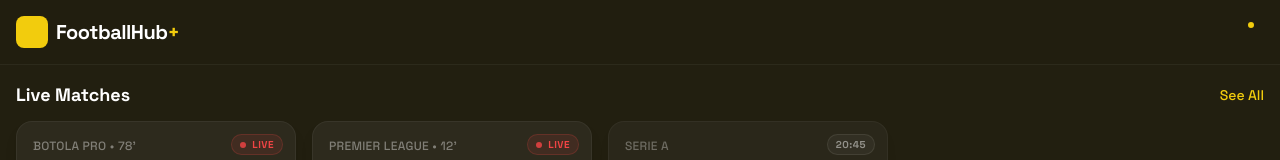
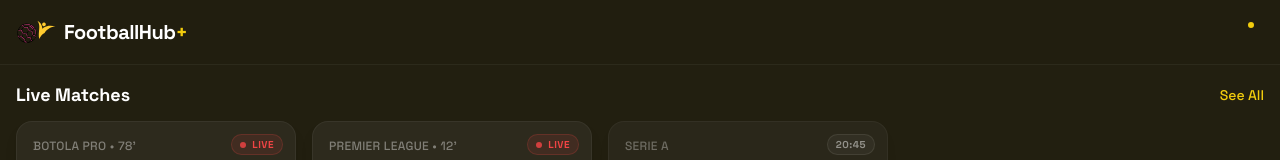
Before and after one commit to beniich/supfoot, a Next.js app in the folder web/: page / in a window 1280 px wide. Shown: the top 160 px of the page. Built offline with nearby package versions, Linux system fonts and the light colour scheme.

Commit message:
feat: implement new branding with logo.svg across the application

```diff
--- a/web/src/app/admin/layout.tsx
+++ b/web/src/app/admin/layout.tsx
@@ -4,6 +4,7 @@ import React from 'react';
 import { ProtectedRoute } from '@/components/ProtectedRoute';
 import Link from 'next/link';
 import { usePathname } from 'next/navigation';
+import Image from 'next/image';
 
 export default function AdminLayout({
     children,
@@ -26,10 +27,10 @@ export default function AdminLayout({
         <ProtectedRoute requireAdmin={true}>
             <div className="flex min-h-screen bg-[#0a0a0b] text-white">
                 {/* Sidebar */}
-                <aside className="w-64 bg-[#121214] border-r border-white/5 flex flex-col hidden md:flex">
+                <aside className="w-64 bg-[#121214] border-r border-white/5 flex-col hidden md:flex">
                     <div className="p-6 flex items-center gap-3">
-                        <div className="h-10 w-10 rounded-xl bg-primary flex items-center justify-center shadow-glow">
-                            <span className="material-symbols-outlined text-background-dark filled">shield_person</span>
+                        <div className="relative h-10 w-10 flex items-center justify-center shadow-glow">
+                            <Image src="/logo.svg" alt="Admin Logo" fill className="object-contain" />
                         </div>
                         <span className="text-xl font-bold tracking-tighter uppercase italic">
                             Admin <span className="text-primary">Hub</span>
@@ -73,8 +74,8 @@ export default function AdminLayout({
                     {/* Header Mobile */}
                     <header className="md:hidden flex items-center justify-between p-4 bg-[#121214] border-b border-white/5 sticky top-0 z-50">
                         <div className="flex items-center gap-2">
-                            <div className="h-8 w-8 rounded-lg bg-primary flex items-center justify-center">
-                                <span className="material-symbols-outlined text-background-dark text-sm filled">shield_person</span>
+                            <div className="relative h-8 w-8 flex items-center justify-center">
+                                <Image src="/logo.svg" alt="Admin Logo" fill className="object-contain" />
                             </div>
                             <span className="text-sm font-bold tracking-tighter uppercase italic">Admin</span>
                         </div>
--- a/web/src/app/layout.tsx
+++ b/web/src/app/layout.tsx
@@ -15,7 +15,7 @@ export default function RootLayout({
     return (
         <html lang="en" className="dark">
             <head>
-                <link rel="icon" href="/favicon.ico" />
+                <link rel="icon" href="/logo.svg" type="image/svg+xml" />
                 <link rel="preconnect" href="https://fonts.googleapis.com" />
                 <link rel="preconnect" href="https://fonts.gstatic.com" crossOrigin="anonymous" />
                 <link href="https://fonts.googleapis.com/css2?family=Space+Grotesk:wght@300;400;500;600;700&display=swap" rel="stylesheet" />
--- a/web/src/app/login/page.tsx
+++ b/web/src/app/login/page.tsx
@@ -4,6 +4,7 @@ import React, { useState } from 'react';
 import Link from 'next/link';
 import { useRouter } from 'next/navigation';
 import api from '@/services/api';
+import Image from 'next/image';
 
 export default function LoginPage() {
     const router = useRouter();
@@ -43,8 +44,8 @@ export default function LoginPage() {
 
                 {/* Header Section */}
                 <div className="flex flex-col items-center justify-center mb-10">
-                    <div className="mb-8 flex h-20 w-20 items-center justify-center rounded-3xl bg-primary/10 border border-primary/20 backdrop-blur-xl shadow-glow transition-transform hover:scale-110 duration-500">
-                        <span className="material-symbols-outlined text-5xl text-primary neon-text filled">sports_soccer</span>
+                    <div className="mb-8 flex h-20 w-20 items-center justify-center rounded-3xl bg-primary/10 border border-primary/20 backdrop-blur-xl shadow-glow transition-transform hover:scale-110 duration-500 relative">
+                        <Image src="/logo.svg" alt="FootballHub Logo" fill className="object-contain p-4" />
                     </div>
                     <h1 className="text-white tracking-tighter text-[42px] font-black leading-none text-center uppercase italic">
                         Welcome <br /><span className="text-primary neon-text">Back Pro</span>
--- a/web/src/app/page.tsx
+++ b/web/src/app/page.tsx
@@ -10,8 +10,8 @@ export default function DashboardPage() {
             {/* Top AppBar */}
             <header className="sticky top-0 z-40 bg-background-light/90 dark:bg-background-dark/90 backdrop-blur-md border-b border-black/5 dark:border-white/5 px-4 py-3 flex items-center justify-between">
                 <div className="flex items-center gap-2">
-                    <div className="w-8 h-8 rounded-lg bg-primary flex items-center justify-center text-background-dark font-bold">
-                        <span className="material-symbols-outlined text-[20px]">sports_soccer</span>
+                    <div className="relative w-10 h-10 flex items-center justify-center">
+                        <Image src="/logo.svg" alt="FootballHub Logo" fill className="object-contain" />
                     </div>
                     <h1 className="text-xl font-bold tracking-tight">FootballHub<span className="text-primary">+</span></h1>
                 </div>
--- a/web/src/app/splash/page.tsx
+++ b/web/src/app/splash/page.tsx
@@ -1,6 +1,7 @@
 'use client';
 
 import React from 'react';
+import Image from 'next/image';
 
 export default function SplashScreen() {
     return (
@@ -14,14 +15,9 @@ export default function SplashScreen() {
                     {/* FH+ Emblem */}
                     <div className="relative flex h-32 w-32 items-center justify-center rounded-3xl border border-primary/20 bg-[#181711] shadow-glow animate-pulse-gold">
                         <div className="absolute inset-0 rounded-3xl bg-gradient-to-tr from-primary/5 to-transparent"></div>
-
-                        <svg fill="none" height="80" viewBox="0 0 100 100" width="80" xmlns="http://www.w3.org/2000/svg">
-                            <path d="M20 20 H50 V30 H32 V44 H48 V54 H32 V80 H20 V20 Z" fill="#f2d00d"></path>
-                            <path d="M56 20 H68 V44 H82 V20 H94 V80 H82 V54 H68 V80 H56 V20 Z" fill="#f2d00d"></path>
-                            <path d="M88 15 L98 15 L98 35 L88 35 Z" fill="#f2d00d" transform="rotate(45 93 25)"></path>
-                        </svg>
-
-                        <div className="absolute -right-4 -top-4 text-primary text-5xl font-black drop-shadow-glow-sm">+</div>
+                        <div className="relative w-24 h-24">
+                            <Image src="/logo.svg" alt="FootballHub Logo" fill className="object-contain" />
+                        </div>
                     </div>
 
                     {/* App Name */}
```
Also changed, not shown: web/public/logo.svg (added).
